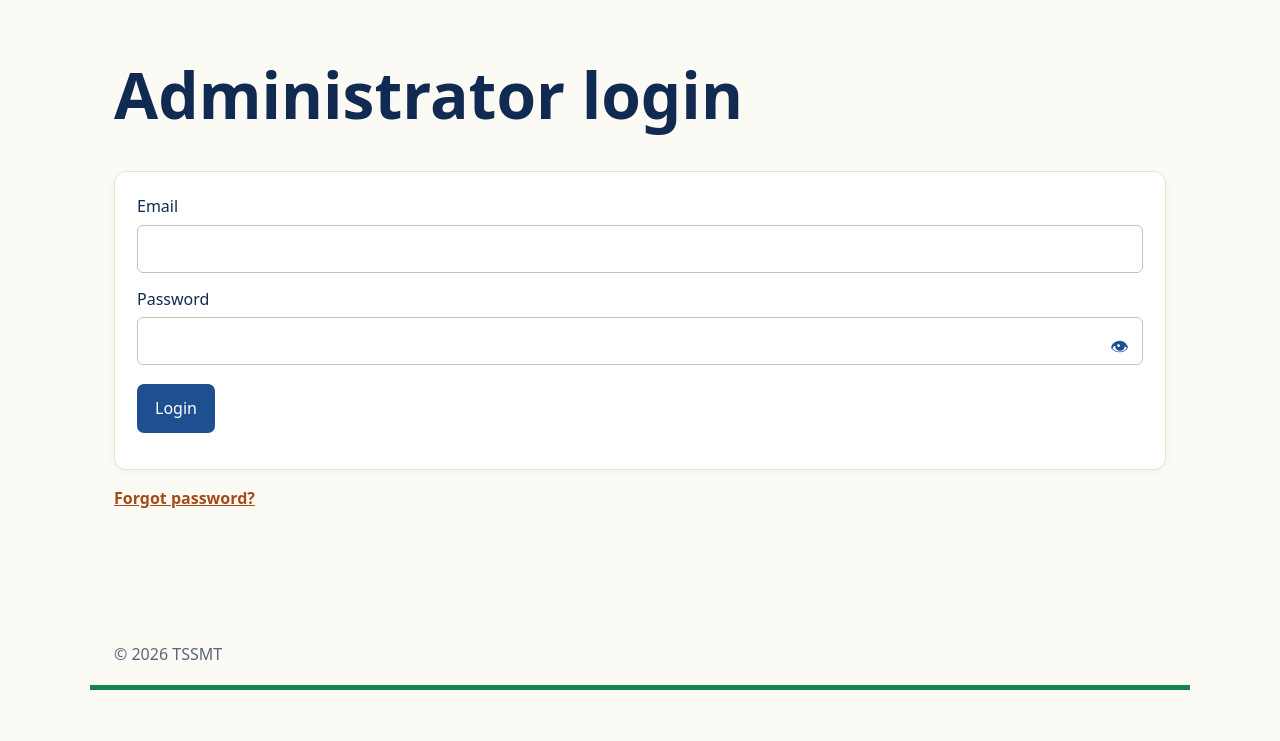
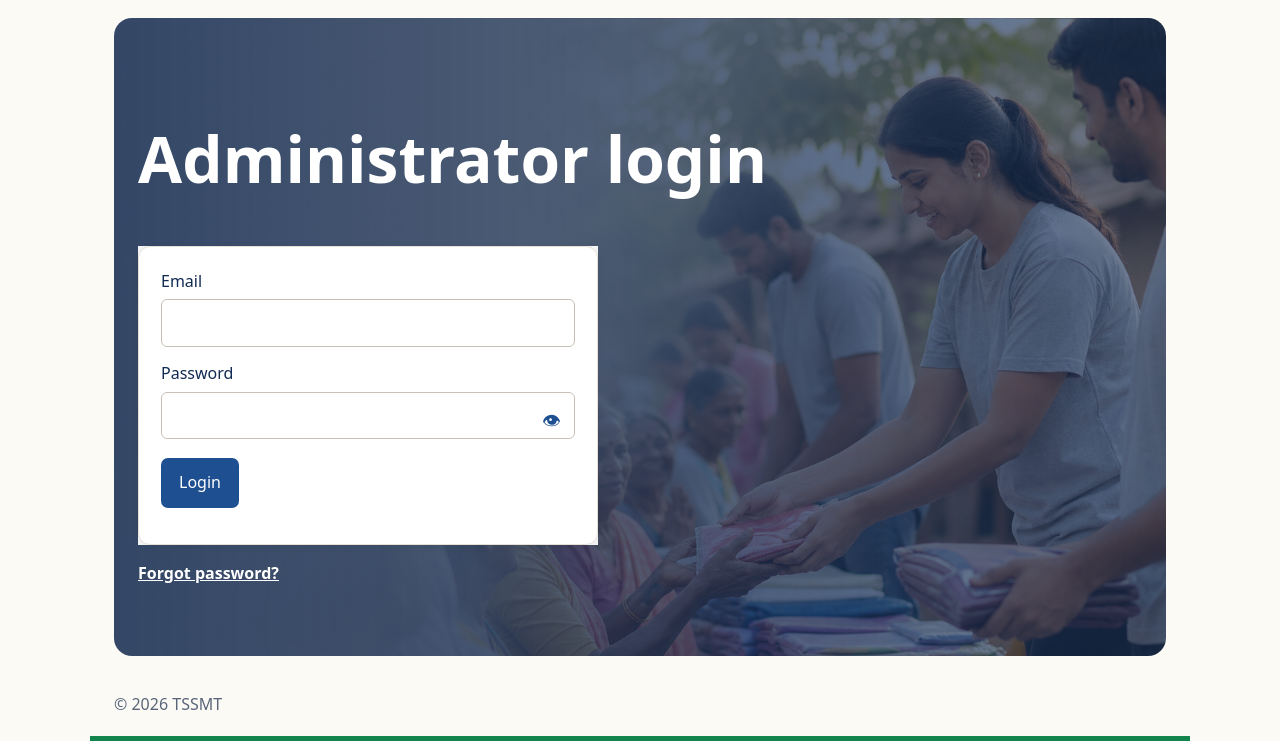
Before and after one commit to ownerpcrm/tssmt-website, a PHP site: page /admin/login.php in a window 1280 px wide. Shown: the part 77-818 px from the top of the page. Before the commit the page ends 767 px from the top, so only its background shows below. Run offline with PHP 8.4, Linux system fonts and the light colour scheme; data comes from the database, SQL or seed files in the repository; some libraries are stand-ins or nearby versions.

Commit message:
Style administrator login with community background

```diff
--- a/public/admin/login.php
+++ b/public/admin/login.php
@@ -1 +1 @@
-<?php require_once __DIR__.'/../../app/layout.php';if($_SERVER['REQUEST_METHOD']==='POST'){verify_csrf();$s=$pdo->prepare('SELECT * FROM admins WHERE email=? AND is_active=1');$s->execute([strtolower(trim($_POST['email']??''))]);$a=$s->fetch();if($a&&password_verify($_POST['password']??'',$a['password_hash'])){session_regenerate_id(true);$_SESSION['admin_id']=$a['id'];redirect('/admin/dashboard.php');}flash('Invalid administrator credentials.','error');}header_html('Administrator login');?><h1>Administrator login</h1><form method="post"><input type="hidden" name="csrf" value="<?=csrf()?>"><label>Email<input type="email" name="email" required></label><label>Password<input type="password" name="password" required></label><button>Login</button></form><p><a href="/forgot-password.php?type=admin">Forgot password?</a></p><?php footer_html();
+<?php require_once __DIR__.'/../../app/layout.php';if($_SERVER['REQUEST_METHOD']==='POST'){verify_csrf();$s=$pdo->prepare('SELECT * FROM admins WHERE email=? AND is_active=1');$s->execute([strtolower(trim($_POST['email']??''))]);$a=$s->fetch();if($a&&password_verify($_POST['password']??'',$a['password_hash'])){session_regenerate_id(true);$_SESSION['admin_id']=$a['id'];redirect('/admin/dashboard.php');}flash('Invalid administrator credentials.','error');}header_html('Administrator login');?><style>.login-scene{min-height:600px;padding:54px 24px;background:linear-gradient(90deg,#102a52d9,#102a5299),url('/assets/login-community-bg.png') center/cover;border-radius:18px}.login-scene h1{color:#fff}.login-card{max-width:460px;background:#fffffff2!important;margin:0!important}.login-scene>p{color:#fff}.login-scene>p a{color:#fff}</style><section class="login-scene"><h1>Administrator login</h1><div class="login-card"><form method="post"><input type="hidden" name="csrf" value="<?=csrf()?>"><label>Email<input type="email" name="email" required></label><label>Password<input type="password" name="password" required></label><button>Login</button></form></div><p><a href="/forgot-password.php?type=admin">Forgot password?</a></p></section><?php footer_html();
```
